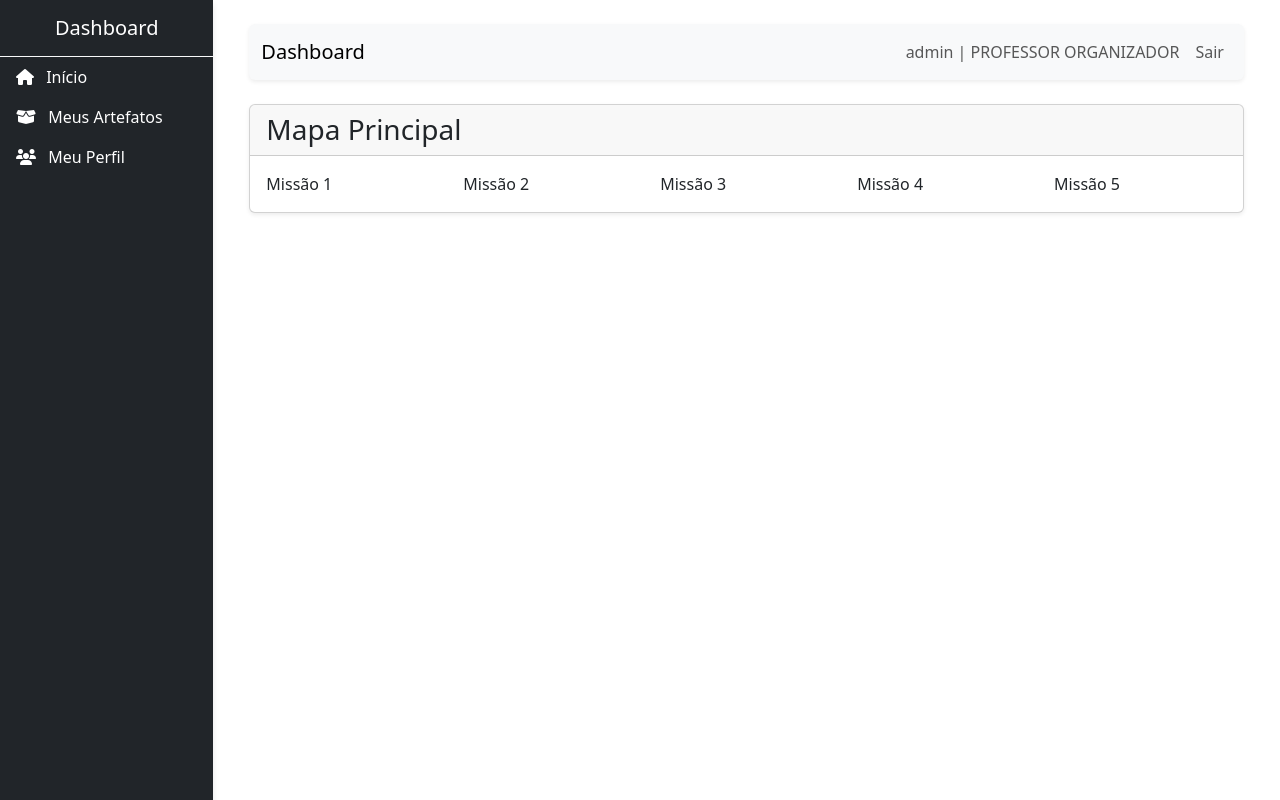
After one commit to caikehist/admin-investigador, a CodeIgniter app: page /database/index.php/mission/map in a window 1280 px wide. The commit adds this page. Run offline with CodeIgniter, Linux system fonts and the light colour scheme; a user stored in the database is signed in.

Commit message:
Verificar se é aluno e Mapa Principal

```diff
--- a/application/controllers/Mission.php
+++ b/application/controllers/Mission.php
@@ -19,11 +19,17 @@ class Mission extends CI_Controller {
             // Se não estiver logado, redireciona para o login
             redirect('login');
         }
+
+
+
     }
 
     // Exibe a lista de artefato (página principal)
     public function index() {
 
+        if($this->session->userdata('logged_in') && $this->session->userdata('type') == 'ALUNO'){
+            redirect('mission/map');
+        } else {
             $data['title'] = 'Listar Missões';
             $main_content = 'missions/list';
 
@@ -40,110 +46,26 @@ class Mission extends CI_Controller {
             ]);
         }
 
-    // Formulário para adicionar um novo artefato
-    public function add() {
 
-        $data['title'] = 'Adicionar Missão';
-        $main_content = 'missions/add';
+    }
+
+    public function map(){
 
 
-        $data['users'] = $this->User_model->get_users();
-        $this->load->view('template_admin', [
+        $data['title'] = 'Mapa de Missões';
+        $main_content = 'maps/missions_map';
+
+        $this->load->view('template_view', [
             'main_content'  => $main_content,
             'data'          => $data,
         ]);
     }
 
-    public function save(){
-        $data = array(
-            'name'              => $this->input->post('name'),
-            'desc'              => $this->input->post('desc'),
-            'begin_at'          => $this->input->post('begin_at'),
-            'final_preview'     => $this->input->post('final_preview'),
-            'final_real'        => $this->input->post('final_real'),
-        );
-        $this->Mission_model->insert_mission($data);
-        redirect('missions/edit/'.$this->db->insert_id());
-    }
+    public function assign_mission() {
 
-    // Salva o novo artefato no banco de dados
-    public function _save() {
-
-
-        $main_content = 'missions/add';
-
-        $config['upload_path'] = './uploads/';
-        $config['allowed_types'] = 'gif|jpg|jpeg|png|pdf|doc|docx|mp4|mp3';
-        $config['max_size'] = 5000;
-
-        // Inicializa a biblioteca upload do CI3 com a configuração informada
-        $this->upload->initialize($config);
-
-        if(!$this->upload->do_upload('artifact_file')){
-            $error = array('error' => $this->upload->display_errors());
-            $this->load->view('template_admin', [
-                'error'         => $error,
-                'main_content'  => $main_content,
-            ]);
-            exit;
+        if($this->session->userdata('logged_in') && $this->session->userdata('type') == 'ALUNO'){
+            redirect('mission/map');
         } else {
-            $upload_data = $this->upload->data();
-            //print_r($upload_data);exit;
-            $artifact_path = 'uploads/' . $upload_data['file_name'];
-
-            $data = array(
-                'artifact_name'  => $this->input->post('artifact_name'),
-                //'desc' => $this->input->post('desc'),
-                'registry_date' => $this->input->post('registry_date'),
-                'registered_by' => $this->input->post('registered_by'),
-                'collected_date' => $this->input->post('collected_date'),
-                'collected_by' => $this->input->post('collected_by'),
-                'type' => $this->input->post('type'),
-                'artifact_path' => $artifact_path,
-            );
-            $this->Artifact_model->insert_artifact($data);
-            redirect('missions/edit/'.$this->db->insert_id());
-        }
-
-
-    }
-
-    // Formulário para editar um artefato
-    public function edit($id) {
-
-        $data['title'] = 'Editar Missão';
-        $main_content = 'missions/edit';
-
-        $data['mission'] = $this->Mission_model->get_mission($id);
-        $data['user'] = $this->User_model->get_user($data['artifact']->collected_by);
-        $this->load->view('template_admin', [
-            'data'          => $data,
-            'main_content'  => $main_content,
-        ]);
-    }
-
-    // Atualiza o artefato no banco de dados
-    public function update($id) {
-        $data = array(
-            'artifact_name'  => $this->input->post('artifact_name'),
-            'desc' => $this->input->post('desc'),
-            'registry_date' => $this->input->post('registry_date'),
-            'registered_by' => $this->input->post('registered_by'),
-            'collected_date' => $this->input->post('collected_date'),
-            'collected_by' => $this->input->post('collected_by'),
-            'type' => $this->input->post('type'),
-        );
-        $this->Artifact_model->update_artifact($id, $data);
-        redirect('artifact');
-    }
-
-    // Deleta um artefato
-    public function delete($id) {
-        $this->Artifact_model->delete_artifact($id);
-        redirect('artifact');
-    }
-
-    public function assign_mission() {
 
             $data['title'] = 'Adicionar Missão';
             $main_content = 'missions/assign_mission';
@@ -155,5 +77,6 @@ class Mission extends CI_Controller {
                 'data'          => $data,
             ]);
         }
+    }
 
 }
--- /dev/null
+++ b/application/views/maps/missions_map.php
@@ -0,0 +1,14 @@
+<div class="card shadow-sm mb-4">
+    <div class="card-header d-flex justify-content-between align-items-center">
+        <h1 class="card-title h3 mb-0">Mapa Principal</h1>
+    </div>
+    <div class="card-body">
+        <div class="row">
+            <div class="col">Missão 1</div>
+            <div class="col">Missão 2</div>
+            <div class="col">Missão 3</div>
+            <div class="col">Missão 4</div>
+            <div class="col">Missão 5</div>
+        </div>
+    </div>
+</div>
--- a/application/views/template_view.php
+++ b/application/views/template_view.php
@@ -1,16 +1,70 @@
-<?php
-defined('BASEPATH') OR exit('No direct script access allowed');
-?>
 <!DOCTYPE html>
 <html lang="pt-br">
 <head>
-    </head>
+    <?php $this->load->view('header_admin'); ?>
+    <style>
+        .sidebar {
+            height: 100vh;
+            position: fixed;
+            top: 0;
+            left: 0;
+            z-index: 100;
+            padding-top: 56px;
+            box-shadow: 0 4px 6px rgba(0,0,0,0.1);
+        }
+    </style>
+</head>
 <body>
-    <?php $this->load->view('header_view', $data); ?>
 
-    <?php $this->load->view($main_content, $data); ?>
+<div class="d-flex">
+    <div class="sidebar bg-dark text-white col-md-2 p-0">
+        <div class="sidebar-heading p-3 text-center border-bottom border-light">
+            <h5 class="my-0">Dashboard</h5>
+        </div>
+        <ul class="nav flex-column">
+            <li class="nav-item">
+                <a class="nav-link text-white" href="<?= base_url()?>">
+                    <i class="fas fa-home me-2"></i> Início
+                </a>
+            </li>
 
-    <?php $this->load->view('footer_view', $data); ?>
+            <li class="nav-item">
+                <a class="nav-link text-white" href="<?php echo base_url('artifact/my_artifacts'); ?>">
+                    <i class="fas fa-box-open me-2"></i> Meus Artefatos
+                </a>
+            </li>
+            <li class="nav-item">
+                <a class="nav-link text-white" href="<?= base_url('user/profile')?>">
+                    <i class="fas fa-users me-2"></i> Meu Perfil
+                </a>
+            </li>
+
+        </ul>
+    </div>
+    <main class="col-md-10 offset-md-2 p-4">
+        <div class="container-fluid">
+
+            <nav class="navbar navbar-expand-lg navbar-light bg-light mb-4 rounded shadow-sm">
+                <div class="container-fluid">
+                    <span class="navbar-brand mb-0 h1"><?php echo isset($data['titulo']) ? $data['titulo'] : 'Dashboard'; ?></span>
+                    <ul class="navbar-nav ms-auto">
+
+                        <li class="nav-item">
+                            <span class="nav-link"><?php echo $this->session->userdata('user_name');?> | <?php echo $this->session->userdata('type')?></span>
+                        </li>
+                        <li class="nav-item">
+                            <a class="nav-link" href="<?php echo base_url('login/logout')?>">Sair</a>
+                        </li>
+                    </ul>
+                </div>
+            </nav>
+            <?php $this->load->view($main_content, $data); ?>
+
+        </div>
+    </main>
+    </div>
+
+<?php $this->load->view('footer_admin'); ?>
 
 </body>
 </html>
```
Also changed, not shown: application/controllers/Ajax.php (+13 -0 lines), application/controllers/Artifact.php (+29 -4 lines), application/controllers/Home.php (+8 -0 lines), application/controllers/Project.php (+36 -7 lines), application/controllers/Register.php (+18 -1 lines), application/controllers/User.php (+28 -0 lines), application/controllers/Welcome.php (deleted, +0 -25 lines), application/views/__template_view.php (added, +16 -0 lines). Lines whose indentation alone changed are shown as unchanged.
